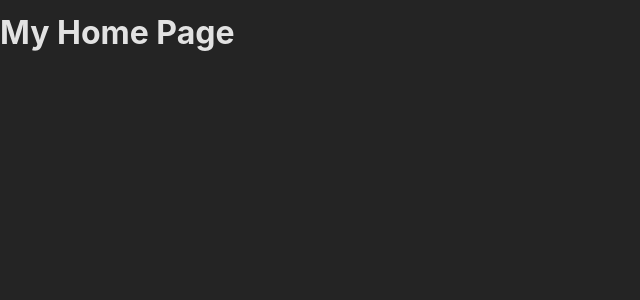
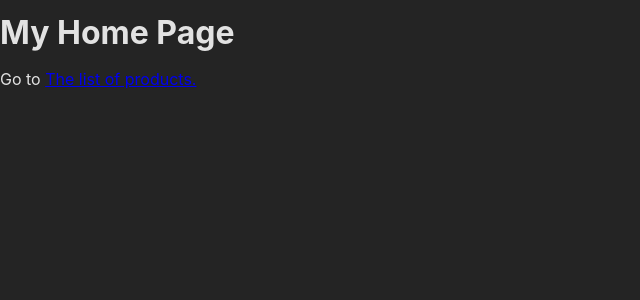
Before and after one commit to THG20203/routing-project, a React (Create React App) app: page / in a window 1280 px wide. Shown: the top 300 px of the page, without its empty margins (0-640 px from the left). Built offline with nearby package versions, Linux system fonts and the light colour scheme.

Commit message:
navigating between pages using links

```diff
--- a/src/pages/home.js
+++ b/src/pages/home.js
@@ -1,5 +1,18 @@
+/* import Link from react router dom to construct links. Link component better than <a> tags,
+cause under the hood it renders anchor element, but listens for clicks on that element prevents
+the browser default of sending an https request if the link is clicked, and instead takes a look at
+the router definitions to update page accordingly, load appropriate content. */
+import { Link } from "react-router-dom";
+
 function HomePage() {
-  return <h1>My Home Page</h1>;
+  return (
+    <>
+      <h1>My Home Page</h1>
+      <p>
+        Go to <Link to="/products">The list of products.</Link>
+      </p>
+    </>
+  );
 }
 
 export default HomePage;
```
